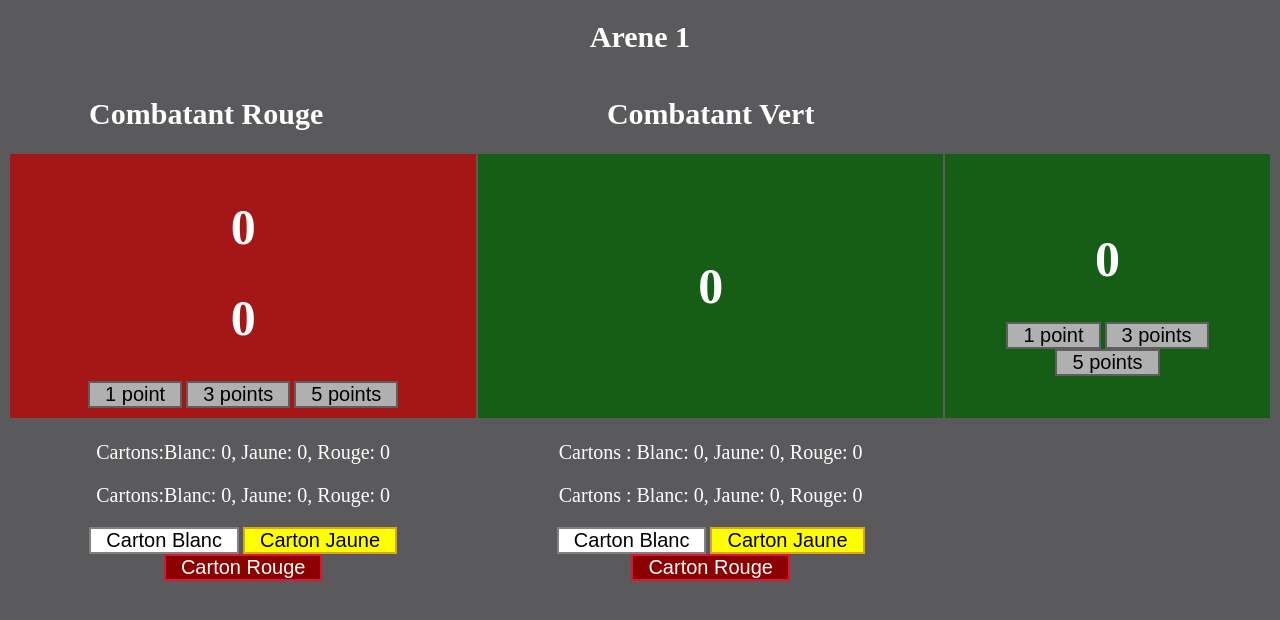
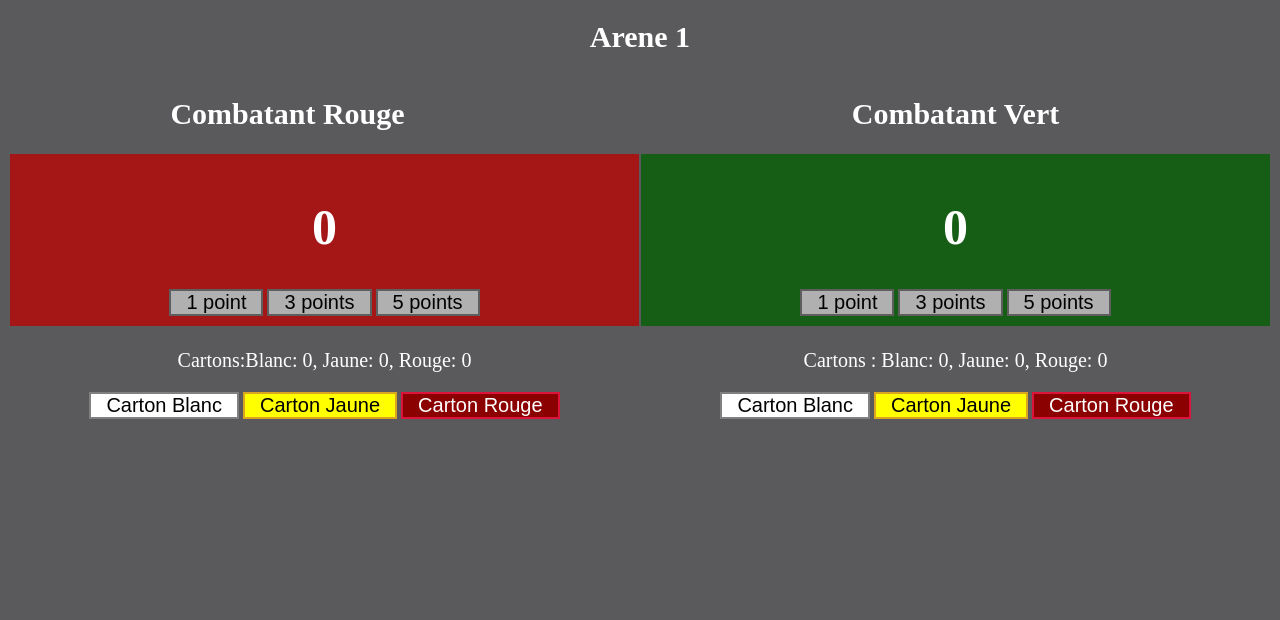
Before and after one commit to viickel/Arbitrage_SabreLaser_ASL_FFE, a Flask app: page /Arene/1 in a window 1280 px wide. Shown: the top 620 px of the page. Run offline with Flask 3, Linux system fonts and the light colour scheme; some libraries are stand-ins or nearby versions.

Commit message:
15.11.2024 matin

```diff
--- a/templates/arbitrage.html
+++ b/templates/arbitrage.html
@@ -21,13 +21,10 @@
         <tr>
             <td class="score-cell score-rouge">
                 <p><center><h1 id="scoreRouge"> {{combatant.Rouge.score}} </h1></p>
-                <p><center><h1 id="scoreRouge"> {{combatant.Rouge.score}} </h1></p>
                 <button id="buttonRouge1"> 1 point </button>
                 <button id="buttonRouge3"> 3 points </button>
                 <button id="buttonRouge5"> 5 points </button> </center></td>
 
-            <td class="score-cell score-vert">
-                <p><center><h1 id="scoreVert"> {{combatant.Vert.score}} </h1></p>
             <td class="score-cell score-vert">
                 <p><center><h1 id="scoreVert"> {{combatant.Vert.score}} </h1></p>
                 <button id="buttonVert1"> 1 point </button>
@@ -39,14 +36,12 @@
         <tr>
 <td><center>
     <p>Cartons:<span id="cartons_cbt_Rouge">Blanc: {{combatant.Rouge.cartons_blanc}}, Jaune: {{combatant.Rouge.cartons_jaune}}, Rouge: {{combatant.Rouge.cartons_rouge}}</span> </p>
-    <p>Cartons:<span id="cartons_cbt_Rouge">Blanc: {{combatant.Rouge.cartons_blanc}}, Jaune: {{combatant.Rouge.cartons_jaune}}, Rouge: {{combatant.Rouge.cartons_rouge}}</span> </p>
-    <button id="cartonBlancRouge">Carton Blanc</button>
+   <button id="cartonBlancRouge">Carton Blanc</button>
     <button id="cartonJauneRouge">Carton Jaune</button>
     <button id="cartonRougeRouge">Carton Rouge</button></center></td>
 
 
 <td><center>
-    <p>Cartons : <span id="cartons_cbt_Vert">Blanc: {{combatant.Vert.cartons_blanc}}, Jaune: {{combatant.Vert.cartons_jaune}}, Rouge: {{combatant.Vert.cartons_rouge}}</span> </p>
     <p>Cartons : <span id="cartons_cbt_Vert">Blanc: {{combatant.Vert.cartons_blanc}}, Jaune: {{combatant.Vert.cartons_jaune}}, Rouge: {{combatant.Vert.cartons_rouge}}</span> </p>
      <button id="cartonBlancVert">Carton Blanc</button>
      <button id="cartonJauneVert">Carton Jaune</button>
```
